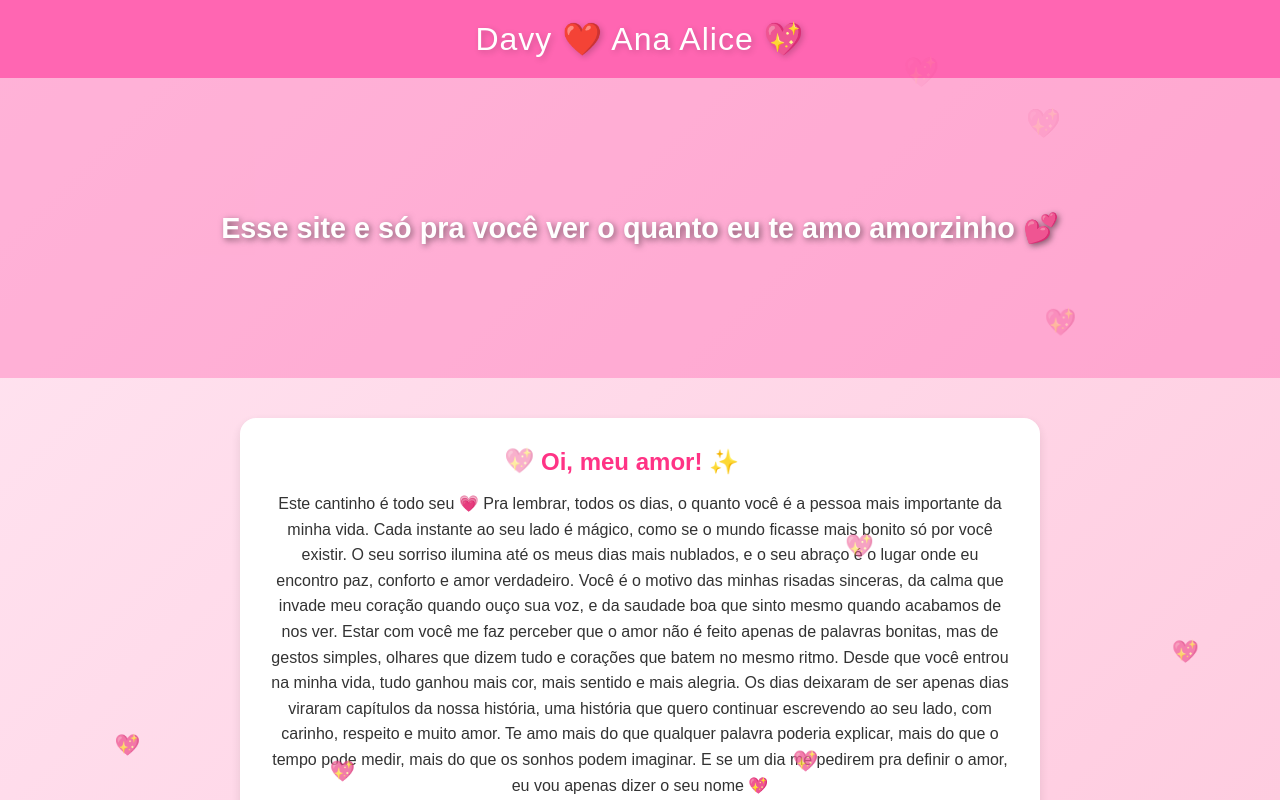
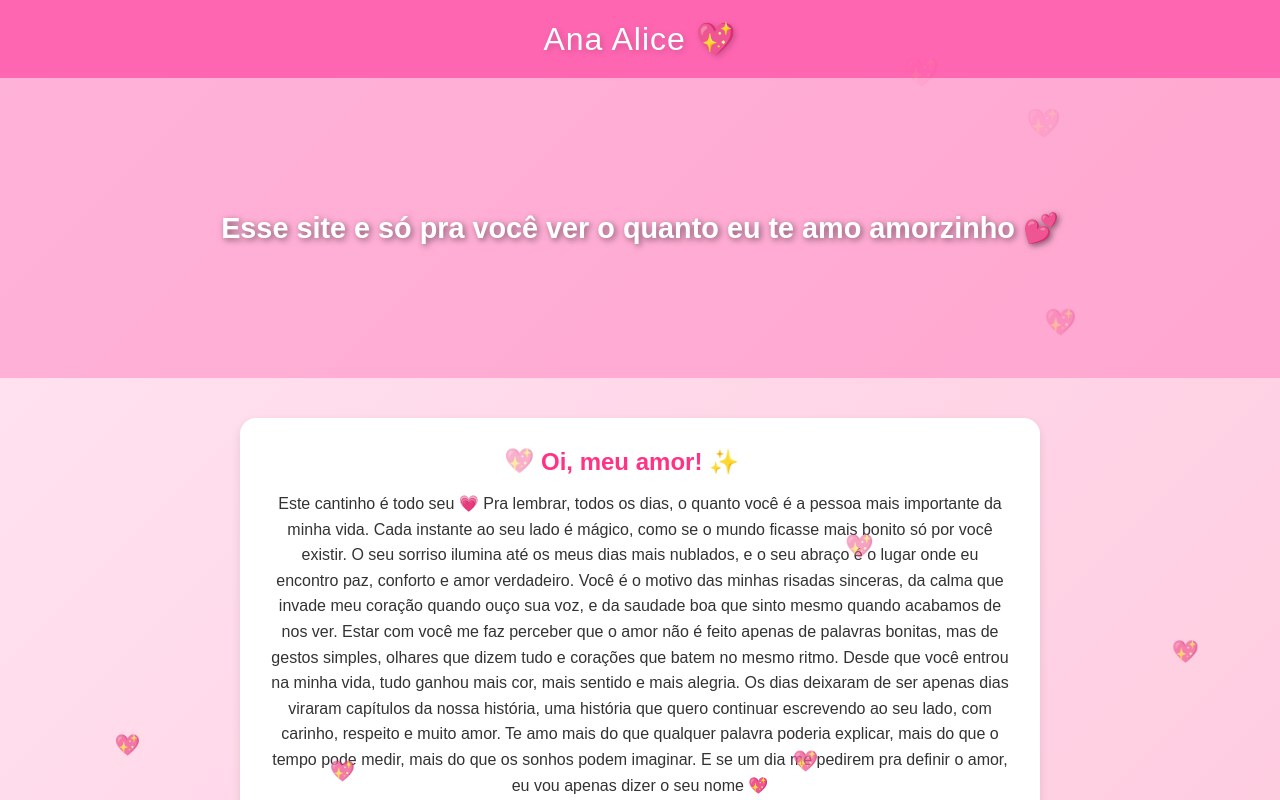
Before and after one commit to davy18076/Para.amorzinho, a plain HTML site: page index.html in a window 1280 px wide. Both pictures are taken after a click on the button "Entrar 💞". Shown: the top 800 px of the page. Drawn offline with Linux system fonts and the light colour scheme.

Commit message:
Update index.html

```diff
--- a/index.html
+++ b/index.html
@@ -3,7 +3,7 @@
 <head>
   <meta charset="UTF-8" />
   <meta name="viewport" content="width=device-width, initial-scale=1.0" />
-  <title>Davy ❤️ Ana Alice 💖</title>
+  <title> ParaAna Alice 💖</title>
   <style>
     * {
       margin: 0;
@@ -193,7 +193,7 @@
   <!-- Conteúdo principal -->
   <div id="content">
     <header>
-      Davy ❤️ Ana Alice 💖
+      Ana Alice 💖
     </header>
 
     <div class="banner">
```
